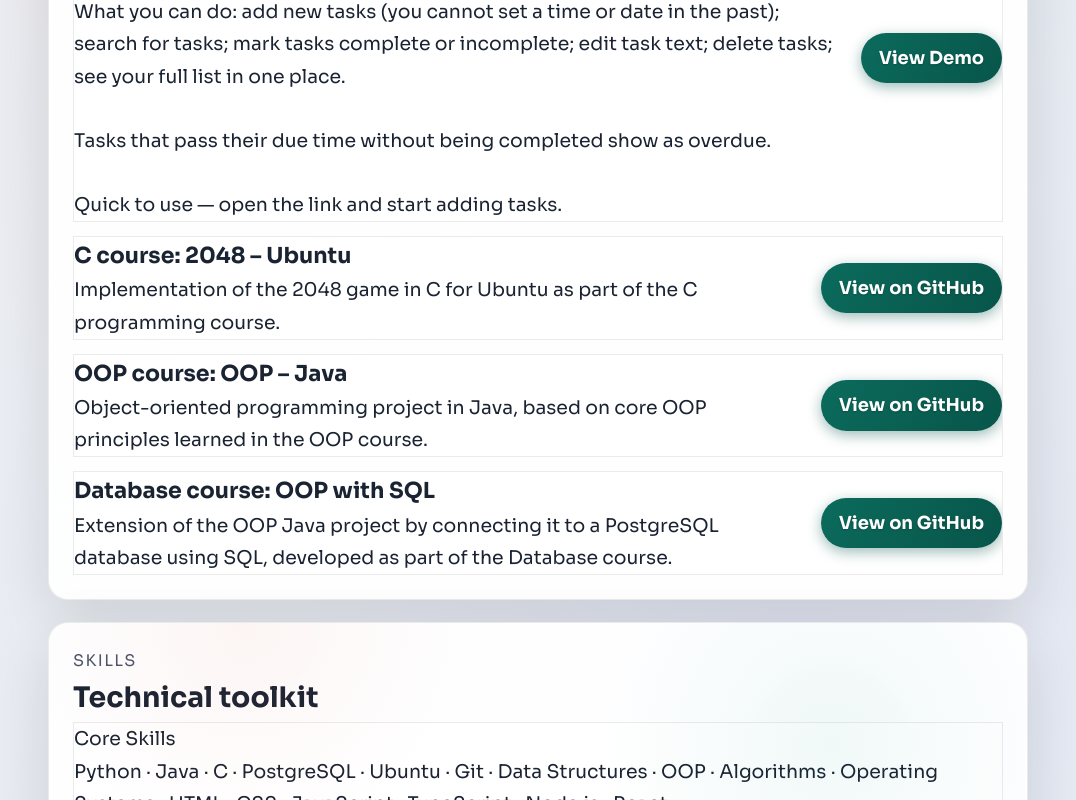
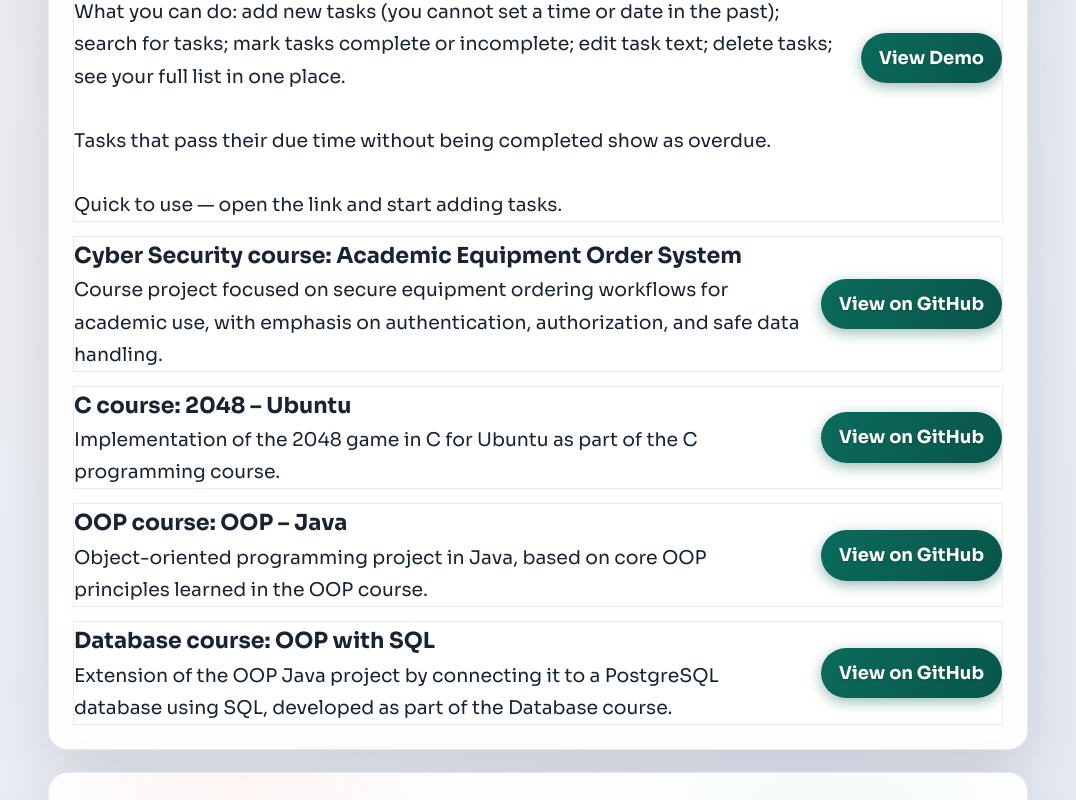
Before and after one commit to alon1406/portfolio, a React (Vite) app: page / in a window 1280 px wide. Shown: the part 1716-2516 px from the top of the page, without its empty margins (102-1178 px from the left). Built offline with nearby package versions, Linux system fonts and the light colour scheme.

Commit message:
added cyber security project

```diff
--- a/src/components/Projects.jsx
+++ b/src/components/Projects.jsx
@@ -3,6 +3,7 @@ function Projects() {
     { href: 'https://github.com/alon1406/CityScan', title: 'CityScan', body: 'Map-based platform where residents report urban hazards—potholes, broken streetlights, debris, flooding—on a live shared map.\n\nWhat you can do: search by address or click on the map to pick a spot; sign in to submit reports with type and description; view all hazards as markers; filter by category and status. AI (Gemini) checks for similar issues within 50m and blocks duplicates with a clear message.\n\nOne place for reports, one view for the city. Built with React, Node.js, MongoDB, and a Python + FastAPI AI service.', linkText: 'View on GitHub' },
     { href: 'https://city-scan-tawny.vercel.app/', title: 'CityScan Demo', body: 'Front-end demo — no backend or AI; data is saved in your browser only.\n\nUser: view the map, search by address, click to add a report, choose hazard type and description, see all reports as markers.\n\nAdmin: sign in as admin to see all reports in a list, update status (e.g. open → in progress → fixed), and manage hazards. Use the demo login buttons to try both User and Admin roles.', linkText: 'View Demo' },
     { href: 'https://todo-app-omega-snowy-46.vercel.app/', title: 'Todo App', body: 'A personal todo app you can use in the browser.\n\nWhat you can do: add new tasks (you cannot set a time or date in the past); search for tasks; mark tasks complete or incomplete; edit task text; delete tasks; see your full list in one place.\n\nTasks that pass their due time without being completed show as overdue.\n\nQuick to use — open the link and start adding tasks.', linkText: 'View Demo' },
+    { href: 'https://github.com/alon1406/AcademicEquipmentOrderSystem', title: 'Cyber Security course: Academic Equipment Order System', body: 'Course project focused on secure equipment ordering workflows for academic use, with emphasis on authentication, authorization, and safe data handling.', linkText: 'View on GitHub' },
     { href: 'https://github.com/alon1406/2048-Ubuntu', title: 'C course: 2048 – Ubuntu', body: 'Implementation of the 2048 game in C for Ubuntu as part of the C programming course.', linkText: 'View on GitHub' },
     { href: 'https://github.com/alon1406/OOP', title: 'OOP course: OOP – Java', body: 'Object-oriented programming project in Java, based on core OOP principles learned in the OOP course.', linkText: 'View on GitHub' },
     { href: 'https://github.com/alon1406/OOP_SQL', title: 'Database course: OOP with SQL', body: 'Extension of the OOP Java project by connecting it to a PostgreSQL database using SQL, developed as part of the Database course.', linkText: 'View on GitHub' },
--- a/src/index.css
+++ b/src/index.css
@@ -837,6 +837,12 @@ main {
   margin-top: 8px;
 }
 
+/* Dark mode: subtle separator between project cards */
+[data-theme="dark"] #projects .project-card + .project-card {
+  border-top: 1px solid rgba(255, 255, 255, 0.14);
+  padding-top: 14px;
+}
+
 /* Project as clickable card */
 .project-card {
   display: flex;
```
